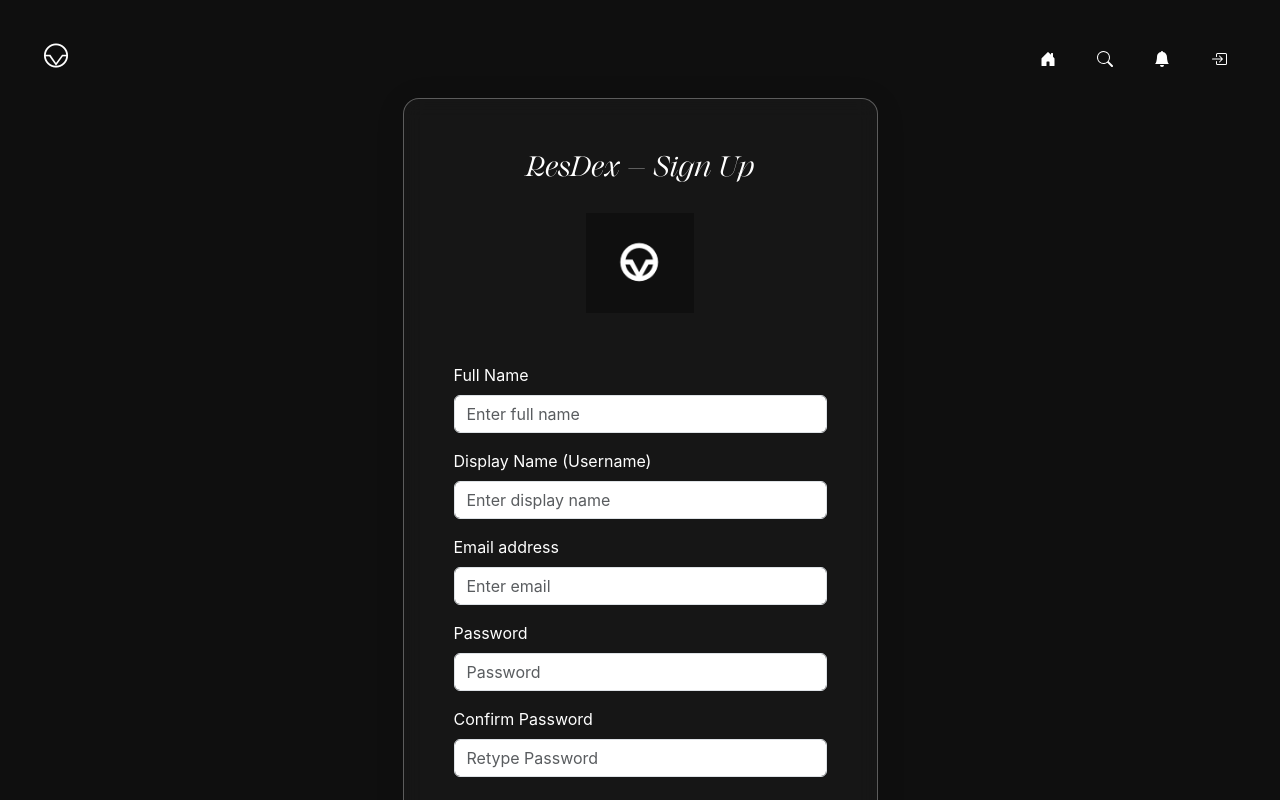
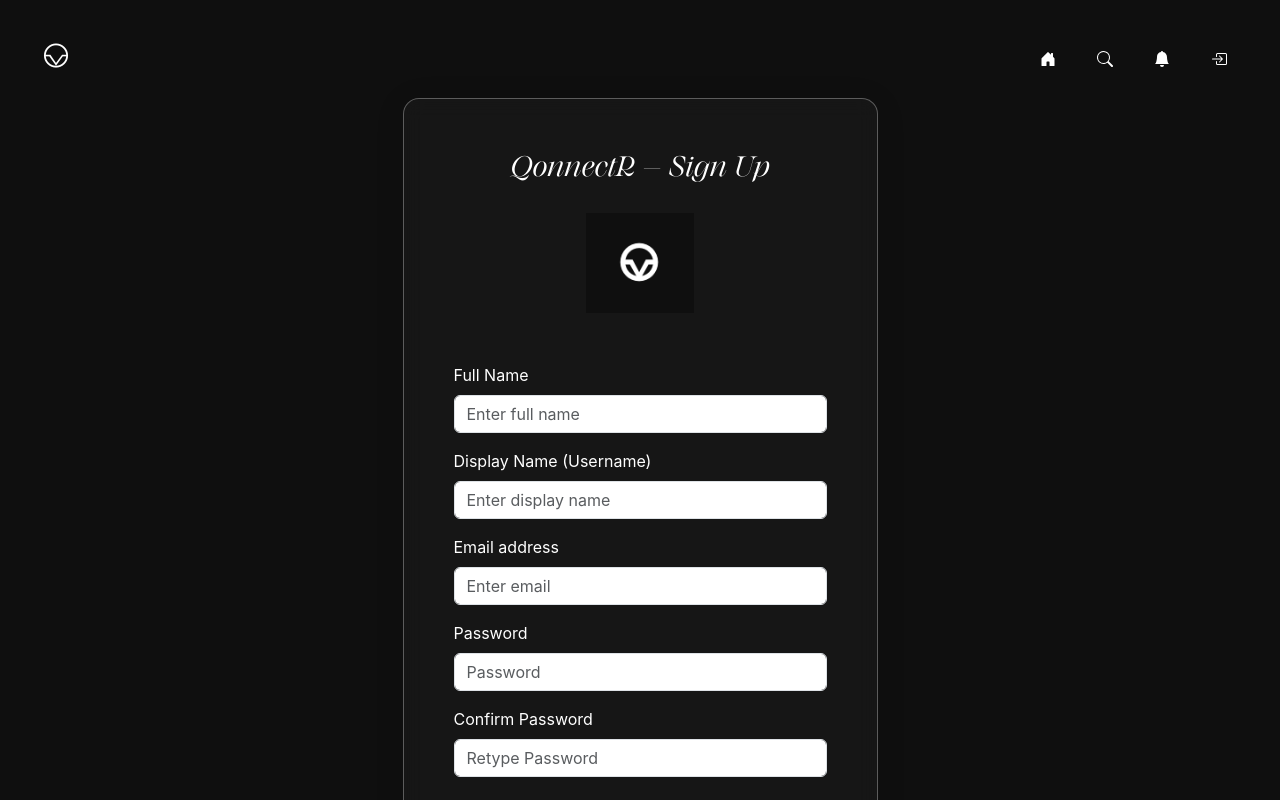
Before and after one commit to devp19/QConnectR, a React (Create React App) app in the folder codebase/: page /signup in a window 1280 px wide. Shown: the top 800 px of the page. Built offline with nearby package versions, Linux system fonts and the light colour scheme; no server answers.

Commit message:
Update signup.js

```diff
--- a/codebase/src/pages/signup.js
+++ b/codebase/src/pages/signup.js
@@ -108,10 +108,10 @@ const Signup = () => {
               className='row d-flex justify-content-center'
               style={{ marginTop: '50px' }}
             >
-              <h3 className='center primary monarque'>ResDex – Sign Up</h3>
+              <h3 className='center primary monarque'>QonnectR – Sign Up</h3>
               <img
                 src={Logo}
-                alt='ResDex Logo'
+                alt='QonnectR Logo'
                 className='center'
                 id='img-login'
               ></img>
```
